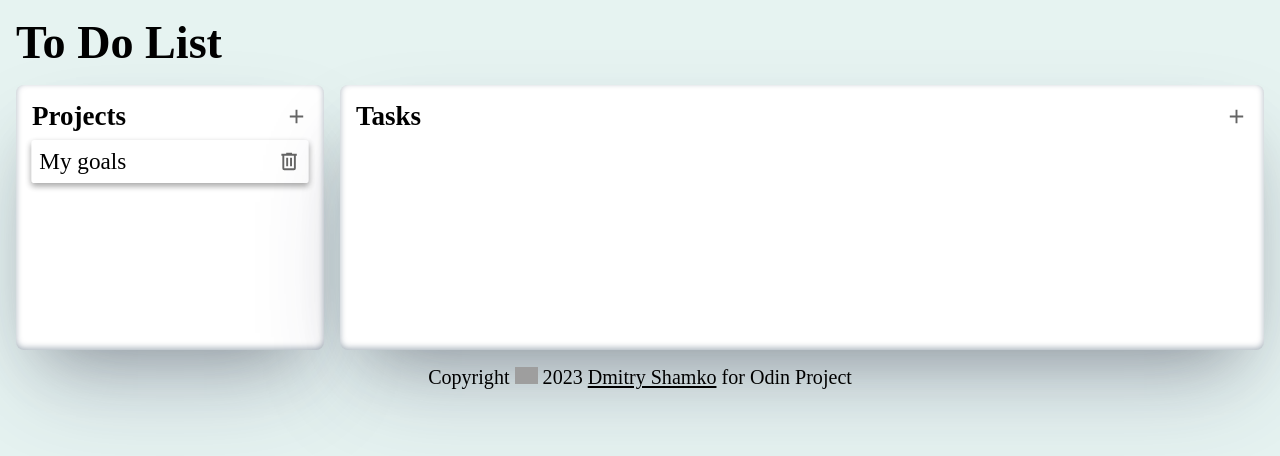
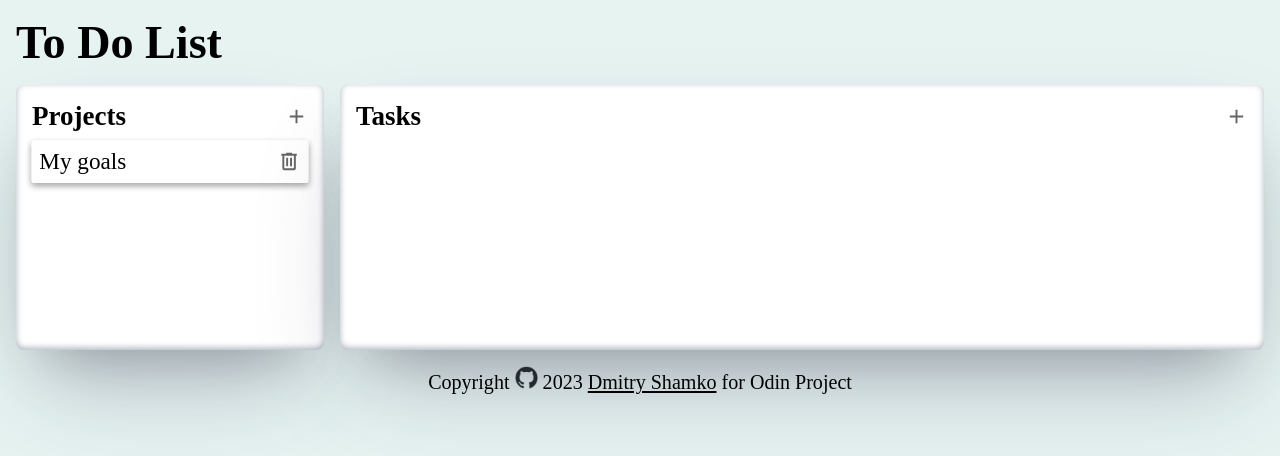
Before and after one commit to proffery/odin-todo-list, a website built with webpack: page index.html in a window 1280 px wide. Built offline with nearby package versions, Linux system fonts and the light colour scheme; grey boxes are pictures that could not be loaded.

Commit message:
github mark fix

```diff
--- a/index.html
+++ b/index.html
@@ -24,7 +24,7 @@
     </div>
     <div class="footer"><p>
         <a>Copyright</a>
-        <a href="https://github.com/proffery"><img class="github-mark" src="//github-mark.png"></a>
+        <a href="https://github.com/proffery"><img class="github-mark"></a>
         <a><script>document.write(new Date().getFullYear())</script></a>
         <a href="mailto:proffery@gmail.com" title="Dmitry Shamko">Dmitry Shamko</a>
         <a>for Odin Project</a>
--- a/src/render.js
+++ b/src/render.js
@@ -10,11 +10,13 @@ const progectsContainer = document.querySelector('.projects');
 const tasksContainer = document.querySelector('.tasks');
 const addProjectsButton = document.querySelector('.add-projects-button');
 const addTasksButton = document.querySelector('.add-tasks-button');
+const gitIcon = document.querySelector('.github-mark');
 let activeProject = '0';
 let previosEvent;
 
 const render = (() => {
     function projects() {
+        gitIcon.src = githubMark;
         addProjectsButton.src = addIcon;
         addTasksButton.src = addIcon;
         cleanProjectsContainer();
```
